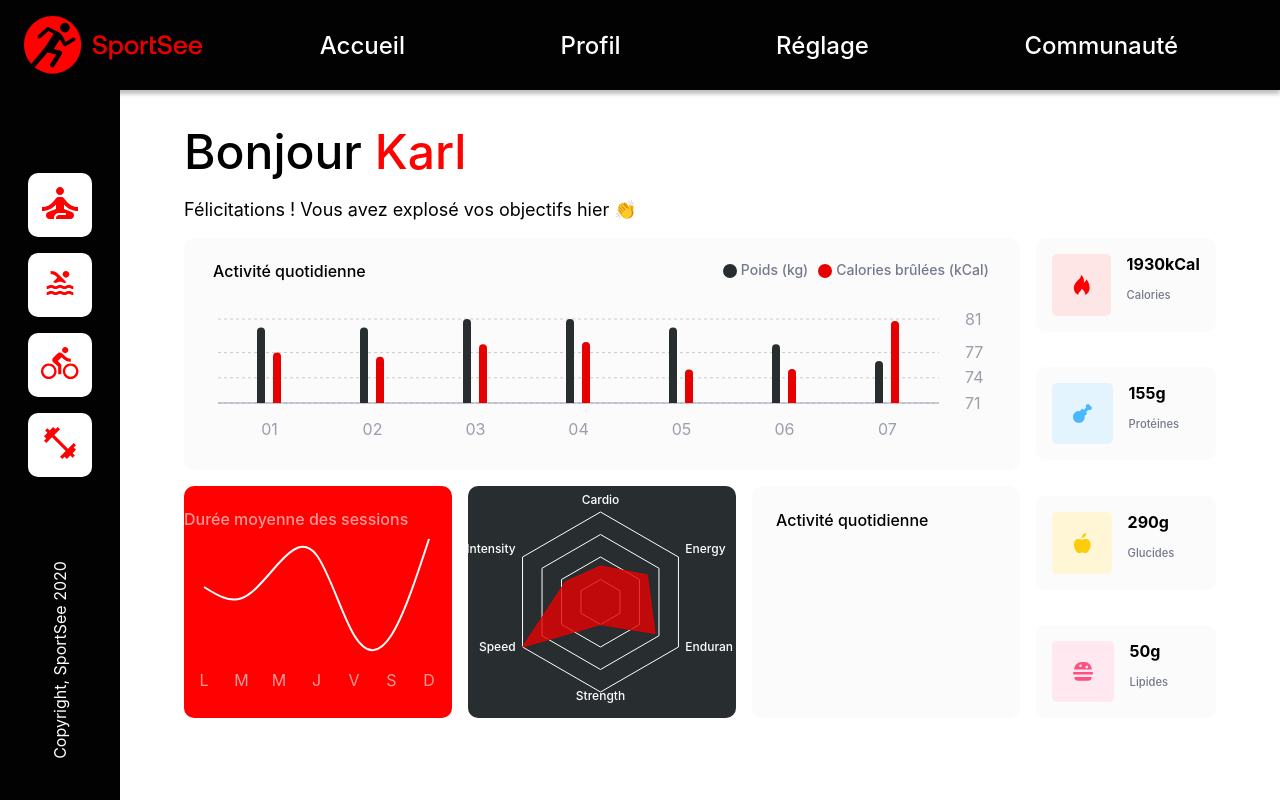
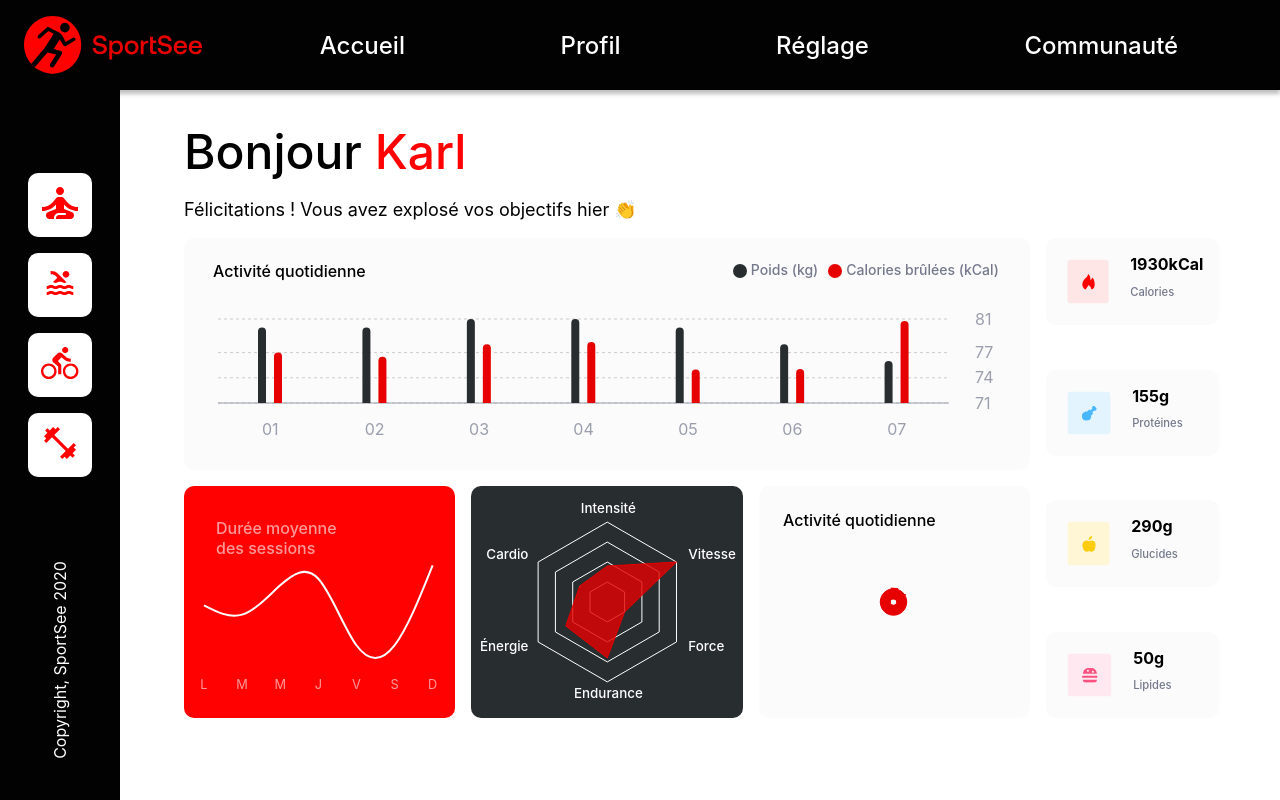
Before and after one commit to CindyJEAN/CindyJean_12_17022022, a React (Create React App) app: page / in a window 1280 px wide. Built offline with nearby package versions, Linux system fonts and the light colour scheme.

Commit message:
style: corrected line and radar charts style

```diff
--- a/src/base/_base.scss
+++ b/src/base/_base.scss
@@ -1,4 +1,5 @@
 @import "./utils";
+@import url('https://fonts.googleapis.com/css2?family=Roboto:wght@400;500&display=swap');
 
 body {
   margin: 0;
@@ -12,16 +13,7 @@
   }
 }
 
-.card {
-  //Faire en extend/mixin?
-  border-radius: 5px;
-  background-color: $backgroundLight;
-}
-
 .App {
-  // display: flex;
-  // flex-wrap: wrap;
-
   > div {
     display: flex;
   }
--- a/src/components/charts/activityKindChart/_activityKindChart.scss
+++ b/src/components/charts/activityKindChart/_activityKindChart.scss
@@ -5,6 +5,9 @@
   background-color: $backgroundDark;
   // width: 30%;
 
+  > div {
+    margin: auto;
+  }
 
   .recharts-polar-grid-angle {
     display: none;
@@ -16,7 +19,8 @@
   .recharts-polar-angle-axis-tick-value {
     fill: #fff;
     text-transform: capitalize;
-    font-size: 0.75rem;
+    font-size: 0.8rem;
+    transform: scale(1.05) translate(-2%, -1%);
     font-weight: 500;
   }
 }
--- a/src/components/charts/activityKindChart/activityKindChart.jsx
+++ b/src/components/charts/activityKindChart/activityKindChart.jsx
@@ -1,6 +1,13 @@
-import { PolarAngleAxis, PolarGrid, Radar, RadarChart, ResponsiveContainer } from "recharts";
+import {
+  PolarAngleAxis,
+  PolarGrid,
+  Radar,
+  RadarChart,
+  ResponsiveContainer,
+} from "recharts";
 import React from "react";
 import { getUserPerformance } from "../../../data/dataManager";
+import { red } from "../chartsTheme";
 
 export default function activityKindChart() {
   const performanceData = getUserPerformance();
@@ -9,17 +16,14 @@
   return (
     <div className="activityKindChartComponent">
       <ResponsiveContainer width="99%">
-        <RadarChart
-          outerRadius={90}
-          data={performanceData}
-        >
+        <RadarChart outerRadius={80} data={performanceData}>
           <PolarGrid />
-          <PolarAngleAxis dataKey="kind"/>
+          <PolarAngleAxis dataKey="kind" offset={15}/>
           <Radar
             name="activité"
             dataKey="value"
-            stroke="#E60000"
-            fill="#E60000"
+            stroke={red}
+            fill={red}
             fillOpacity={0.8}
           />
         </RadarChart>
--- a/src/components/charts/averageSessionsChart/_averageSessionsChart.scss
+++ b/src/components/charts/averageSessionsChart/_averageSessionsChart.scss
@@ -13,13 +13,16 @@
 
   .recharts-cartesian-axis-tick-value {
     fill: rgba(255, 255, 255, 0.6);
+    font-size: .8rem;
   }
 
   .chartTitle {
     font-weight: 500;
     font-size: 1rem;
-
-    fill: rgba(255, 255, 255, 0.6);
+    color: rgba(255, 255, 255, 0.6);
+    position: absolute;
+    margin: 1rem 2rem;
+    width: 150px;
   }
 
   .customTooltip {
@@ -38,4 +41,8 @@
     background-color: blue;
   }
 
+  .recharts-tooltip-cursor {
+    display: none;
+  }
+
 }
--- a/src/components/charts/averageSessionsChart/averageSessionsChart.jsx
+++ b/src/components/charts/averageSessionsChart/averageSessionsChart.jsx
@@ -16,22 +16,13 @@
 
   return (
     <div className="averageSessionsChartComponent">
-      <ResponsiveContainer width="99%">
+      <h2 className="chartTitle">Durée moyenne des sessions</h2>
+      <ResponsiveContainer width="99%" >
         <LineChart
           data={averageSessions}
-          margin={{ top: 5, right: 20, left: 20, bottom: 5 }}
+          margin={{ top: 50, right: 20, left: 20, bottom: 0 }}
           // margin={{ right: -5, left: -5 }}
         >
-          <text
-            x={0}
-            y={10}
-            textAnchor="left"
-            dominantBaseline="hanging"
-            className="chartTitle"
-            // width={100}
-          >
-            <tspan>Durée moyenne des sessions</tspan>
-          </text>
           <XAxis
             dataKey="day"
             axisLine={false}
@@ -40,7 +31,7 @@
           <YAxis
             dataKey="sessionLength"
             hide={true}
-            domain={["dataMin-20", "dataMax+20"]}
+            domain={["dataMin-20", "dataMax+10"]}
           />
           <Tooltip content={<AverageSessionsCustomTooltip />} />
           <Line
--- /dev/null
+++ b/src/components/charts/chartsTheme.js
@@ -0,0 +1,7 @@
+const red = "#E60000";
+const dark = "#282D30";
+
+export {
+  red,
+  dark
+};
--- a/src/components/charts/dailyActivityChart/dailyActivityChart.jsx
+++ b/src/components/charts/dailyActivityChart/dailyActivityChart.jsx
@@ -8,6 +8,7 @@
   XAxis,
   YAxis,
 } from "recharts";
+import { dark, red } from "../chartsTheme";
 import DailyActivityCustomTooltip from "./dailyActivityCustomTooltip";
 import React from "react";
 import { getUserDailyActivityById } from "../../../data/dataManager";
@@ -17,7 +18,7 @@
 
   return (
     <div className="dailyActivityChartComponent">
-      <ResponsiveContainer width="99%" >
+      <ResponsiveContainer width="99%">
         <BarChart data={dailyActivity} barGap={8}>
           <text
             x={0}
@@ -60,7 +61,7 @@
           />
           <Bar
             dataKey="kilogram"
-            fill="#282D30"
+            fill={dark}
             barSize={8}
             radius={[10, 10, 0, 0]}
             name={`Poids (${unitRight})`}
@@ -70,7 +71,7 @@
           <Bar
             yAxisId="calories"
             dataKey="calories"
-            fill="#E60000"
+            fill={red}
             barSize={8}
             radius={[10, 10, 0, 0]}
             name={`Calories brûlées (${unitLeft})`}
--- a/src/components/charts/scoreChart/scoreChart.jsx
+++ b/src/components/charts/scoreChart/scoreChart.jsx
@@ -1,9 +1,10 @@
 import { RadialBar, RadialBarChart, ResponsiveContainer } from "recharts";
 import React from "react";
 import { getUserScoreById } from "../../../data/dataManager";
+import {red} from "../chartsTheme";
 
 export default function ScoreChart() {
-  const score = getUserScoreById();
+  const score = [getUserScoreById()];
 
   return (
     <div className="scoreChartComponent">
@@ -12,8 +13,9 @@
           innerRadius="10%"
           outerRadius="80%"
           data={score}
-          startAngle={180}
-          endAngle={0}
+          // startAngle={180}
+          // endAngle={0}
+          // minAngle={15}
           barSize={10}
         >
           <text
@@ -28,9 +30,9 @@
           <RadialBar
             name="score"
             dataKey="value"
-            stroke="#E60000"
-            fill="#E60000"
-            label={{ fill: "#E60000", position: "insideStart" }}
+            stroke={red}
+            fill={red}
+            label={{ fill: red, position: "insideStart" }}
           />
         </RadialBarChart>
       </ResponsiveContainer>
--- a/src/components/dashboard/_dashboard.scss
+++ b/src/components/dashboard/_dashboard.scss
@@ -30,14 +30,14 @@
     column-gap: 1rem;
     // height: fit-content;
     height: 60vh;
-    grid-template-columns: auto 180px;
+    grid-template-columns: auto 170px;
     margin-top: 1rem;
-    margin-bottom: 1rem;
+    // margin-bottom: 1rem;
 
     @include largeScreen {
       column-gap: 2rem;
       margin-top: 4rem;
-      margin-bottom: 3rem;
+      // margin-bottom: 3rem;
       height: auto;
       grid-template-columns: auto 250px;
     }
--- a/src/components/infoCard/_infoCard.scss
+++ b/src/components/infoCard/_infoCard.scss
@@ -8,8 +8,8 @@
   column-gap: 1rem;
   justify-content: flex-start;
   grid-template-areas:
-  "icon count"
-  "icon label";
+    "icon count"
+    "icon label";
 
   @include largeScreen {
     column-gap: 1.5rem;
@@ -17,9 +17,15 @@
   }
 
   img {
-    padding: 1.3rem;
+    padding: 1.1rem;
     border-radius: 5px;
     grid-area: icon;
+    transform: scale(0.8);
+
+    @include largeScreen {
+      padding: 1.3rem;
+      transform: scale(1);
+    }
   }
 
   h2 {
@@ -47,13 +53,12 @@
     background-color: lighten(#ff0000, 45%);
   }
   .carbohydrate {
-    background-color: lighten(#FDCC0C, 40%);
+    background-color: lighten(#fdcc0c, 40%);
   }
   .lipid {
-    background-color: lighten(#FD5181, 30%);
+    background-color: lighten(#fd5181, 30%);
   }
   .protein {
-    background-color: lighten(#4AB8FF, 30%);
+    background-color: lighten(#4ab8ff, 30%);
   }
-
 }
--- a/src/data/dataManager.js
+++ b/src/data/dataManager.js
@@ -4,6 +4,20 @@
   USER_AVERAGE_SESSIONS,
   USER_PERFORMANCE,
 } = require("./data");
+
+/**
+ * translated terms
+ *
+ * @var {Object}
+ */
+const translate = {
+  cardio: "cardio",
+  energy: "énergie",
+  endurance: "endurance",
+  strength: "force",
+  speed: "vitesse",
+  intensity: "intensité",
+};
 
 /**
  * get user id from url
@@ -151,12 +165,13 @@
     (userPerformance) => userPerformance.userId === userId
   )[0];
 
-  const userPerformance = performanceData.data.map((data) => {
-    return {
-      ...data,
-      kind: performanceData.kind[data.kind],
-    };
-  });
+  const userPerformance = [];
+  for (let i = performanceData.data.length; i > 0; i--) {
+    userPerformance.push({
+      value: performanceData.data[i - 1].value,
+      kind: translate[performanceData.kind[i]],
+    });
+  }
   return userPerformance;
 };
 
```
